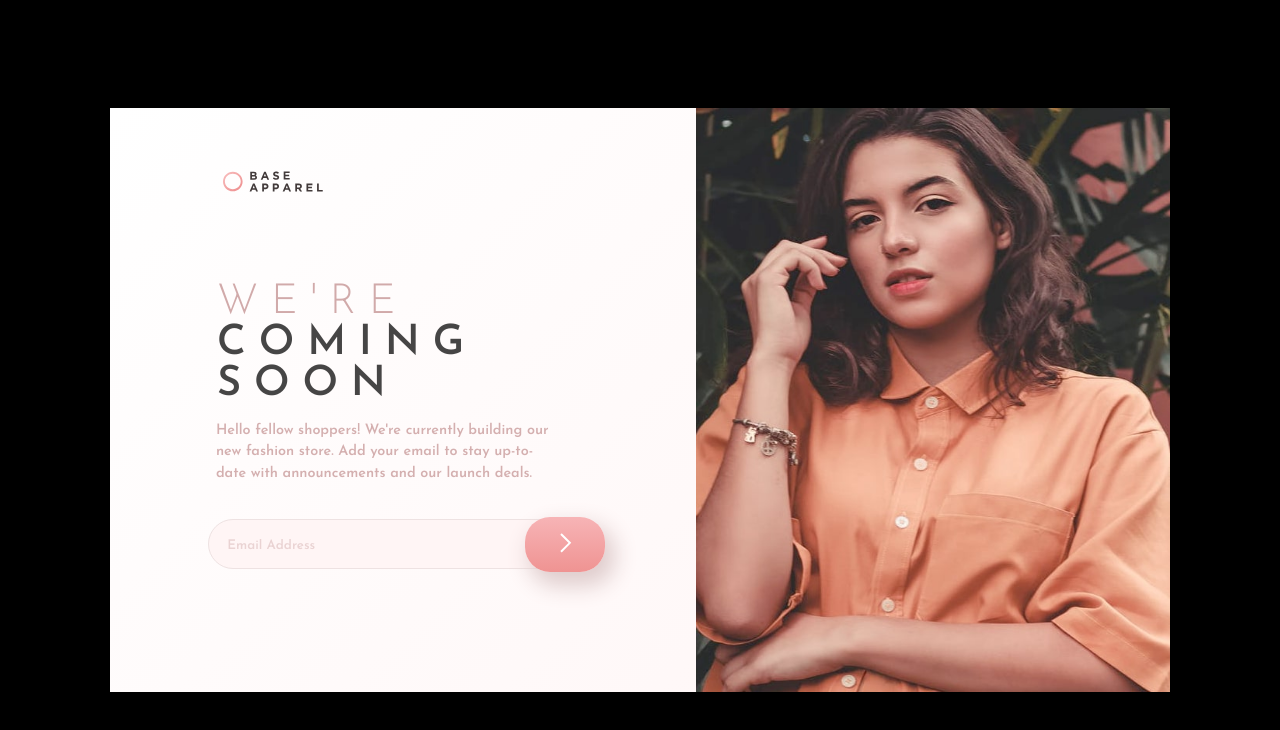
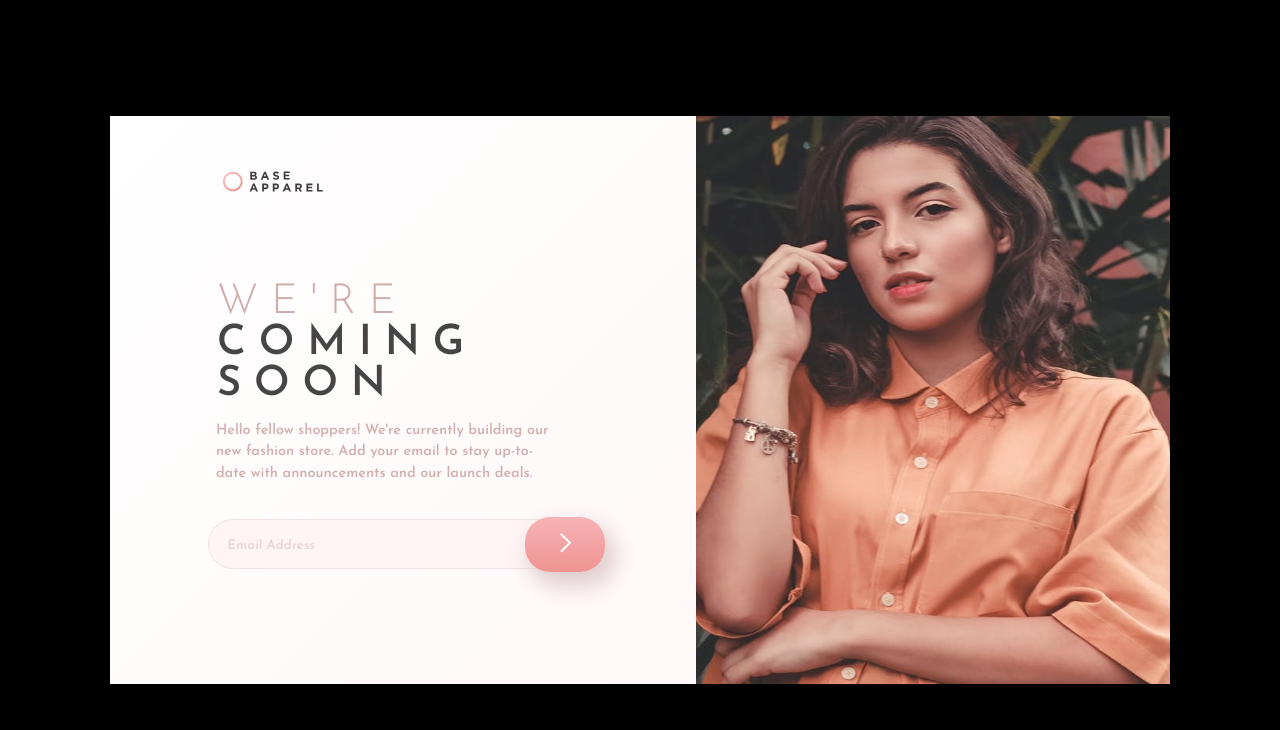
Before and after one commit to NexusLo/FEM-base_apparel, a React (Create React App) app: page / in a window 1280 px wide. Shown: the top 730 px of the page. Built offline with nearby package versions, Linux system fonts and the light colour scheme.

Commit message:
first commit 03 april

```diff
--- a/src/components/landing/styles.css
+++ b/src/components/landing/styles.css
@@ -140,7 +140,7 @@
     .project{
         width: 1060px;
         max-width: 1060px;
-        height: 73%;
+        height: 71%;
         display: flex;
         flex-direction: row;
         justify-content: flex-start;
```
